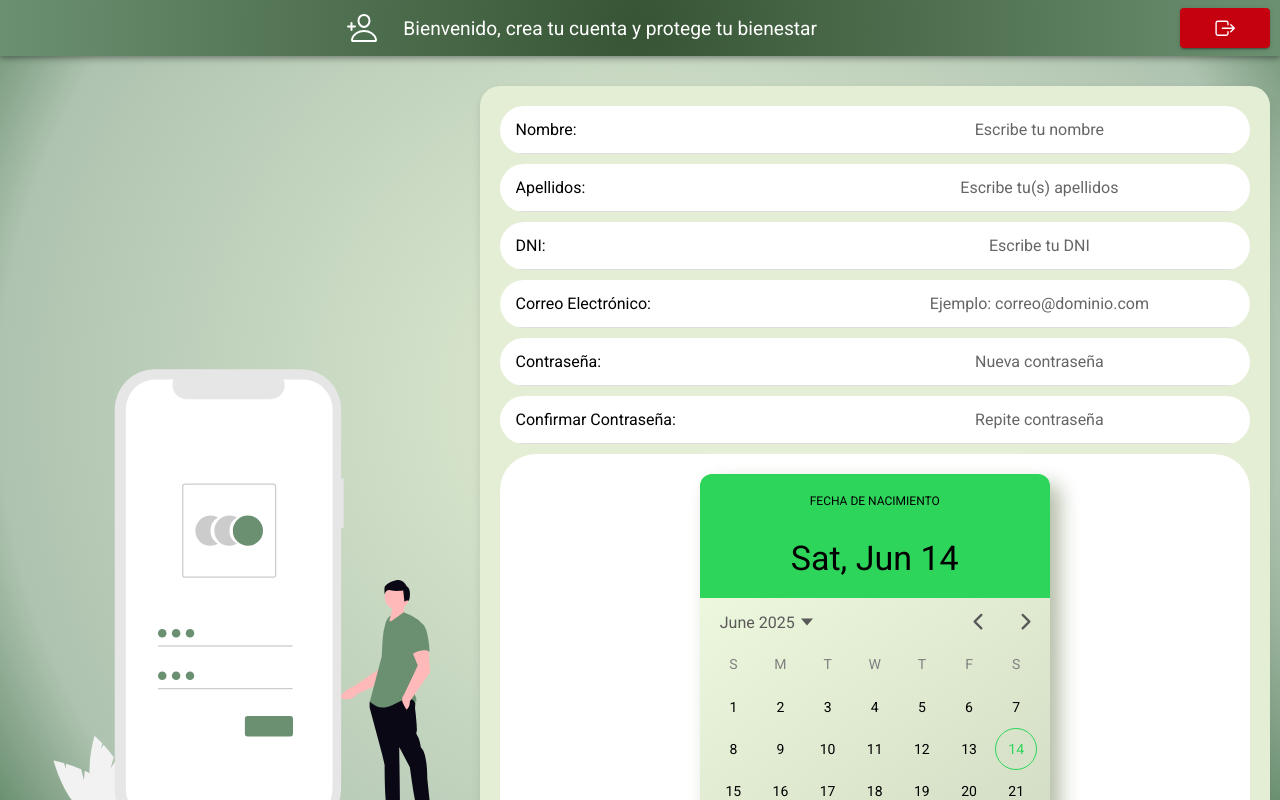
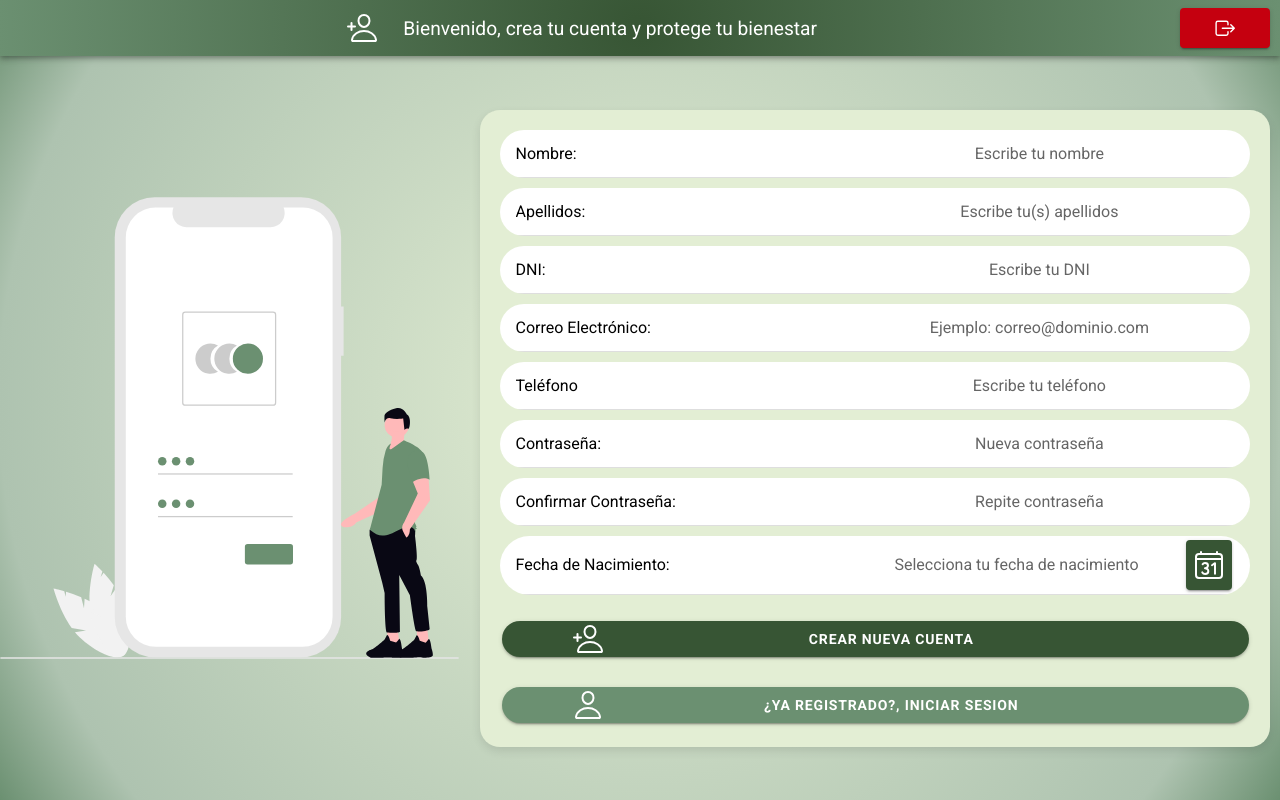
Before and after one commit to carlgar512/EasyFarma, a React (Vite) app in the folder gestionMedicaFront/: page /register in a window 1280 px wide. Built offline with nearby package versions, Linux system fonts and the light colour scheme.

Commit message:
Cambiado front calendar de registro

```diff
--- a/gestionMedicaFront/src/components/lobby/Lobby.css
+++ b/gestionMedicaFront/src/components/lobby/Lobby.css
@@ -81,3 +81,12 @@
   transform: scale(1.05);
   transition: 0.3s ease-in-out;
 }
+
+@media (max-width: 600px) {
+    .button-group{
+        margin-top: 200px;
+    }
+    .logo {
+      min-width: 300px;
+    }
+  }
--- a/gestionMedicaFront/src/components/registro/Registro.css
+++ b/gestionMedicaFront/src/components/registro/Registro.css
@@ -1,4 +1,3 @@
-
 .top-BarBackground {
   --background: radial-gradient(circle, var(--ion-color-customDark) 0%, var(--ion-color-customMedium) 100%);
   --width: 100%;
@@ -13,15 +12,18 @@
   color: white;
   font-family: var(--font-primary);
 }
+
 .left-content {
   display: flex;
   justify-content: center;
   align-items: center;
   gap: 10px;
-    flex-grow: 1; /* Esto hace que ocupe el espacio central */
+  flex-grow: 1;
+  /* Esto hace que ocupe el espacio central */
   margin-left: 10px;
 }
-  .leaveButton{
+
+.leaveButton {
   width: 7%;
   margin-right: 10px;
 }
@@ -30,7 +32,8 @@
   font-size: 1rem;
 
 }
-  .spinnerBackground{
+
+.spinnerBackground {
   display: flex;
   flex-direction: column;
   justify-content: center;
@@ -40,10 +43,11 @@
   align-items: center;
   background: var(--ion-color-customUltraLight);
   padding: 10px;
-    border-radius: 36px;;
+  border-radius: 36px;
+  ;
 }
 
-  .mensajeSpinner{
+.mensajeSpinner {
   font-family: var(--font-primary);
   font-weight: bold;
   color: var(--ion-color-customDark);
@@ -53,11 +57,12 @@
   text-align: center;
 }
 
-  .spinner{
-    height:25%;
-    width:25%;
-    --color:var(--ion-color-customMedium);
+.spinner {
+  height: 25%;
+  width: 25%;
+  --color: var(--ion-color-customMedium);
 }
+
 .content {
   display: flex;
   justify-content: center;
@@ -69,25 +74,33 @@
 }
 
 .form-container {
-    margin-top: 20px;
+  height: 100%;
   display: flex;
   justify-content: center;
   align-items: center;
   gap: 10px;
 }
 
+.imagenReg {
+  max-width: 600px;
+}
+
 @media (max-width: 600px) {
   .form-container {
     flex-direction: column;
   }
+  .imagenReg {
+    margin-top: 120px;
+    max-width: 200px;
+  }
 }
 
 .form-card {
+  max-width: 1000px;
   display: flex;
   flex-direction: column;
   gap: 10px;
   width: 95%;
-    height: 100%;
   background: var(--ion-color-customUltraLight);
   padding: 20px;
   margin: 10px;
@@ -125,11 +138,58 @@
   --color: white;
   border-radius: 36px;
 }
+
 .custom-button2 {
   --background: var(--ion-color-customMedium);
   --color: white;
   border-radius: 36px;
 }
+
+.buttonTextReg {
+  font-weight: bold;
+  width: 80%;
+}
+
+.calendarButton {
+  border-radius: 16px;
+  --background: var(--ion-color-customDark);
+  width: 100px;
+  height: 50px;
+}
+
+.topBarModal {
+  display: flex;
+  justify-content: space-between;
+  align-items: center;
+  gap: 10px;
+  width: 100%;
+  color: white;
+  font-family: var(--font-primary);
+}
+ .modalTitle{
+  font-size: 1.5rem;
+  display: flex;
+  justify-content: center;
+  align-items: center;
+  width: 100%;
+ }
+
+.leaveCalendarButton {
+  border-radius: 16px;
+  margin-right: 10px;
+  --background: var(--ion-color-customRed);
+  border-radius: 16px;
+}
+
+.custom-button:hover,
+.custom-button2:hover,
+.leaveButton:hover,
+.leaveCalendarButton:hover,
+.calendarButton:hover {
+  transform: scale(1.02);
+  transition: 0.3s ease-in-out;
+}
+
 
 .form-FechaNac {
   width: 100%;
@@ -151,8 +211,9 @@
   padding: 10px;
 
 }
+
 ion-datetime {
-  --background:var(--ion-color-customUltraLight);
+  --background: var(--ion-color-customUltraLight);
   --background-rgb: var(--ion-color-customUltraLight);
   border-radius: 12px;
   background: linear-gradient(145deg, #f3ffe3, #ccd6bf);
--- a/gestionMedicaFront/src/components/registro/Registro.tsx
+++ b/gestionMedicaFront/src/components/registro/Registro.tsx
@@ -12,12 +12,18 @@ import {
   IonDatetime,
   IonSpinner,
   IonImg,
+  IonPopover,
+  IonLabel,
+  IonTitle,
+  IonModal,
+  IonButtons,
 } from "@ionic/react";
 import "./Registro.css"; // Importa el archivo CSS
-import { alertCircleOutline, checkmarkOutline, exitOutline, personAddOutline, personOutline } from 'ionicons/icons';
+import { alertCircleOutline, calendarNumberOutline, checkmarkOutline, exitOutline, personAddOutline, personOutline } from 'ionicons/icons';
 import { useHistory } from "react-router-dom";
 import React from "react";
 import { backendService } from "../../services/backendService";
+import NotificationToast from "../notification/NotificationToast";
 
 const Registro: React.FC = () => {
 
@@ -26,15 +32,23 @@ const Registro: React.FC = () => {
     lastName: "",
     dni: "",
     email: "",
+    tlf: "",
     password: "",
     confirmPassword: "",
     dateNac: ""
   });
+
+  const [toast, setToast] = useState({
+    show: false,
+    message: "",
+    color: "success",
+    icon: checkmarkOutline,
+  });
+
+  const [isOpenCalendar, setIsOpen] = useState(false);
+
+
   const [loadSpinner, setLoadSpinner] = useState(false);
-
-  const [showToast, setShowToast] = useState(false);
-  const [toastMessage, setToastMessage] = useState("");
-  const [isSuccessToast, setIsSuccessToast] = useState(false); // Nuevo estado
 
   const history = useHistory();
 
@@ -67,18 +81,22 @@ const Registro: React.FC = () => {
   };
 
   const handleSubmit = async () => {
-    if (!form.name || !form.lastName || !form.dni || !form.email || !form.password || !form.confirmPassword || !form.dateNac) {
-      console.log(form);
-      setToastMessage("Todos los campos son obligatorios");
-      setIsSuccessToast(false);
-      setShowToast(true);
+    if (!form.name || !form.lastName || !form.dni || !form.email || !form.tlf || !form.password || !form.confirmPassword || !form.dateNac) {
+      setToast({
+        show: true,
+        message: "Todos los campos son obligatorios",
+        color: "danger",
+        icon: alertCircleOutline,
+      });
       return;
     }
-
     else if (form.password !== form.confirmPassword) {
-      setToastMessage("Las contraseñas no coinciden");
-      setIsSuccessToast(false);
-      setShowToast(true);
+      setToast({
+        show: true,
+        message: "Las contraseñas no coinciden",
+        color: "danger",
+        icon: alertCircleOutline,
+      });
       return;
     }
     setLoadSpinner(true);
@@ -89,6 +107,7 @@ const Registro: React.FC = () => {
       lastName: form.lastName,
       dni: form.dni,
       email: form.email,
+      tlf: form.tlf,
       dateNac: form.dateNac,
       password: form.password
     });
@@ -96,16 +115,22 @@ const Registro: React.FC = () => {
     //console.log(response);
     setLoadSpinner(false);
     if (response.success) {
-      setToastMessage("Registro exitoso");
-      setIsSuccessToast(true);
-      setShowToast(true);
+      setToast({
+        show: true,
+        message: "Registro exitoso",
+        color: "success",
+        icon: checkmarkOutline,
+      });
       setTimeout(() => {
         history.replace('/principal');
       }, 1000);
     } else {
-      setToastMessage("Error al registrar: " + response.error);
-      setIsSuccessToast(false);
-      setShowToast(true);
+      setToast({
+        show: true,
+        message: "Error al registrar: " + response.error,
+        color: "danger",
+        icon: alertCircleOutline,
+      });
     }
   };
 
@@ -137,7 +162,7 @@ const Registro: React.FC = () => {
 
         <IonContent fullscreen className="content">
           <div className="form-container">
-            <IonImg src="/register.svg"></IonImg>
+            <IonImg className="imagenReg" src="/register.svg"></IonImg>
             <div className="form-card">
               <IonItem className="form-item">
                 <label className="form-label">Nombre:</label>
@@ -189,6 +214,19 @@ const Registro: React.FC = () => {
               </IonItem>
 
               <IonItem className="form-item">
+                <label className="form-label">Teléfono</label>
+                <IonInput
+                  color={"success"}
+                  name="tlf"
+                  placeholder="Escribe tu teléfono"
+                  type="tel"
+                  value={form.tlf}
+                  onIonChange={handleChange}
+                  clearInput={true}
+                />
+              </IonItem>
+
+              <IonItem className="form-item">
                 <label className="form-label">Contraseña:</label>
                 <IonInput
                   color={"success"}
@@ -214,9 +252,34 @@ const Registro: React.FC = () => {
                 />
               </IonItem>
 
-              <div className="form-FechaNac">
+              <IonItem className="form-item">
+                <label className="form-label">Fecha de Nacimiento:</label>
+                <IonInput
+                  color={"success"}
+                  name="dateNac"
+                  value={form.dateNac}
+                  placeholder="Selecciona tu fecha de nacimiento"
+                  readonly={true} // Hace que el campo no sea editable directamente
+                  onClick={() => setIsOpen(true)} // Abre el calendario cuando se hace clic
+                />
 
-                <div className="calendar-wrapper">
+                {/* Botón para abrir el calendario */}
+                <IonButton onClick={() => setIsOpen(true)} className="calendarButton">
+                  <IonIcon icon={calendarNumberOutline} size="large" slot="icon-only" ></IonIcon>
+                </IonButton>
+                <IonModal isOpen={isOpenCalendar}>
+                  <IonHeader>
+                    <IonToolbar className="top-BarBackground">
+                      <div className="topBarModal">
+                        <div className="left-content">
+                          <IonIcon icon={calendarNumberOutline} size="large" slot="icon-only" ></IonIcon>
+                          <span className="modalTitle">Calendario</span>
+                        </div>
+                        <IonButton className="leaveCalendarButton" onClick={() => setIsOpen(false)}>Cerrar</IonButton>
+                      </div>
+                    </IonToolbar>
+                  </IonHeader>
+                  <div className="content">
                     <IonDatetime
                       size="fixed"
                       name="dateNac"
@@ -229,7 +292,8 @@ const Registro: React.FC = () => {
                     </IonDatetime>
                   </div>
 
-              </div>
+                </IonModal>
+              </IonItem>
 
               <IonButton
                 expand="block"
@@ -238,8 +302,8 @@ const Registro: React.FC = () => {
                 className="ion-margin-top custom-button"
                 onClick={handleSubmit}
               >
-                <IonIcon icon={personAddOutline} slot="start"></IonIcon>
-                Crear nueva cuenta
+                <IonIcon icon={personAddOutline} size="large" slot="start"></IonIcon>
+                <span className="buttonTextReg"> Crear nueva cuenta</span>
               </IonButton>
 
               <IonButton
@@ -249,26 +313,15 @@ const Registro: React.FC = () => {
                 size="default"
                 className="ion-margin-top custom-button2"
               >
-                <IonIcon icon={personOutline} slot="start" ></IonIcon>
-                ¿Ya registrado?, Iniciar sesion
+                <IonIcon icon={personOutline} size="large" slot="start" ></IonIcon>
+                <span className="buttonTextReg"> ¿Ya registrado?, Iniciar sesion</span>
               </IonButton>
-
-
-              <IonToast
-                icon={isSuccessToast ? checkmarkOutline : alertCircleOutline} // Cambia icono dinámicamente
-                color={isSuccessToast ? "success" : "danger"} // Cambia color dinámicamente
-                isOpen={showToast}
-                onDidDismiss={() => setShowToast(false)}
-                message={toastMessage}
-                duration={2000}
-                swipeGesture="vertical"
-                buttons={[
-                  {
-                    text: 'Descartar',
-                    role: 'cancel',
-                  },
-                ]}
-
+              <NotificationToast
+                icon={toast.icon}
+                color={toast.color}
+                message={toast.message}
+                show={toast.show}
+                onClose={() => setToast((prev) => ({ ...prev, show: false }))}
               />
             </div>
           </div>
--- a/gestionMedicaFront/src/shared/interfaces/frontDTO.ts
+++ b/gestionMedicaFront/src/shared/interfaces/frontDTO.ts
@@ -3,6 +3,7 @@ export interface RegisterDTO {
     lastName: string;
     dni: string;
     email: string;
+    tlf: string;
     dateNac: string;
     password: string;
   }
```
Also changed, not shown: 2 other files (tests, documents, lock files or other folders). Lines whose indentation alone changed are shown as unchanged.
